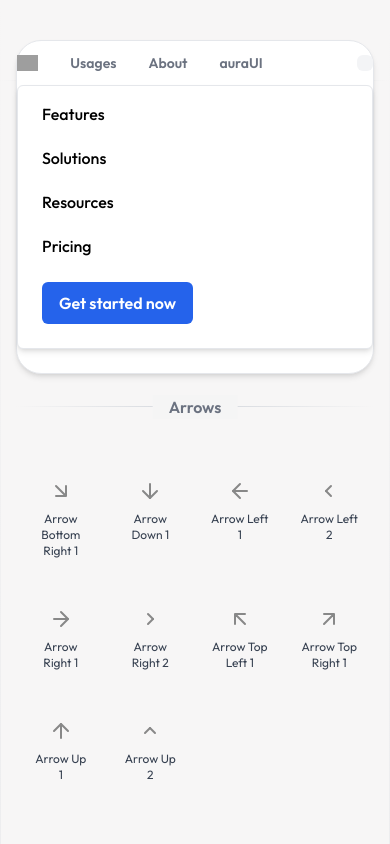
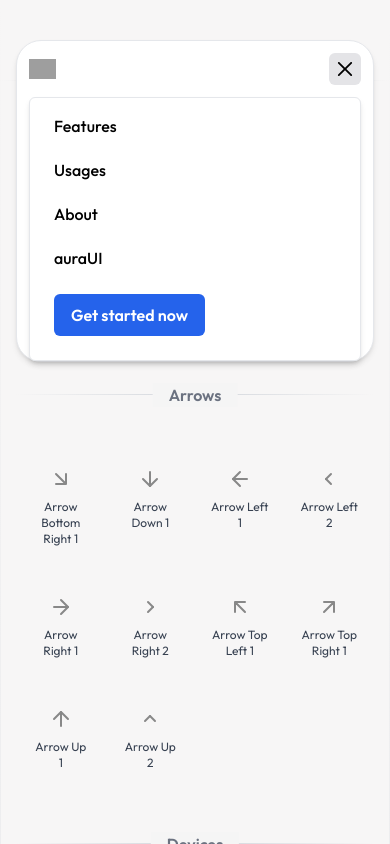
Before and after one commit to Shubham0850/aura-icons, a Next.js app: page / in a window 390 px wide. Both pictures are taken after a click on the button 365 px from the left and 63 px from the top of the page. Shown: the top 844 px of the page. Built offline with nearby package versions, Linux system fonts and the light colour scheme; grey boxes are pictures that could not be loaded.

Commit message:
Responsive: make navbar responsive for mobile devices

```diff
--- a/package.json
+++ b/package.json
@@ -17,7 +17,8 @@
     "next": "15.1.0",
     "path": "^0.12.7",
     "react": "^19.0.0",
-    "react-dom": "^19.0.0"
+    "react-dom": "^19.0.0",
+    "react-icons": "^5.4.0"
   },
   "devDependencies": {
     "@eslint/eslintrc": "^3",
--- a/src/component/Header.tsx
+++ b/src/component/Header.tsx
@@ -1,5 +1,7 @@
 import React, { useRef, useEffect, useState } from "react";
 import Link from "next/link";
+import { FiMenu } from "react-icons/fi";
+import { RxCross2 } from "react-icons/rx";
 
 const styles = {
   link: "text-base font-medium text-black transition-all duration-200 hover:text-blue-600 focus:text-blue-600",
@@ -9,21 +11,27 @@ const styles = {
     "inline-flex justify-center px-4 py-2 text-base font-semibold text-white transition-all duration-200 bg-blue-600 border border-transparent rounded-md items-center hover:bg-blue-700 focus:bg-blue-700",
 };
 
-const Header = ({ searchTerm, setSearchTerm }: { searchTerm: string; setSearchTerm: (term: string) => void }) => {
+const Header = ({
+  searchTerm,
+  setSearchTerm,
+}: {
+  searchTerm: string;
+  setSearchTerm: (term: string) => void;
+}) => {
   const [isMenuOpen, setIsMenuOpen] = useState(false);
   const inputRef = useRef<HTMLInputElement>(null);
 
   useEffect(() => {
     const handleKeyDown = (event: KeyboardEvent) => {
-			if (event.metaKey && event.key === 'k') {
+      if (event.metaKey && event.key === "k") {
         event.preventDefault();
         inputRef.current?.focus();
       }
     };
 
-		window.addEventListener('keydown', handleKeyDown);
+    window.addEventListener("keydown", handleKeyDown);
     return () => {
-			window.removeEventListener('keydown', handleKeyDown);
+      window.removeEventListener("keydown", handleKeyDown);
     };
   }, []);
 
@@ -32,49 +40,48 @@ const Header = ({ searchTerm, setSearchTerm }: { searchTerm: string; setSearchTe
   };
 
   return (
-		<header className="pb-6 bg-white lg:pb-0 max-w-5xl mx-auto shadow-md border rounded-[25px] m-4">
-			<div className="mx-auto sm:px-4 lg:px-4">
-				{/* lg+ */}
+    <header className="bg-white shadow-md border rounded-[25px] m-4 max-w-5xl mx-auto">
+      <div className="px-3 sm:px-4 lg:px-4">
         <nav className="flex items-center justify-between py-3">
           <div className="flex items-center space-x-8">
             <div className="flex-shrink-0">
               <Link href="#" title="Aura UI" className="flex">
                 <img
-									className="w-auto h-4 lg:h-6"
+                  className="w-auto h-5 lg:h-6"
                   src="https://www.auraui.com/logo-light.png"
                   alt="Aura UI Logo"
                 />
               </Link>
-
             </div>
 
-						<Link href="/usages" className="text-sm font-semibold text-gray-500">
+            <div className="hidden lg:flex space-x-4">
+              <Link href="/usages" className={styles.link}>
                 Usages
               </Link>
-						<Link href="/about" className="text-sm font-semibold text-gray-500">
+              <Link href="/about" className={styles.link}>
                 About
               </Link>
-						<a href="https://www.auraui.com" target="_blank" rel="noreferrer" className="text-sm font-semibold text-gray-500">
+              <Link
+                href="https://www.auraui.com"
+                target="_blank"
+                rel="noreferrer"
+                className={styles.link}
+              >
                 auraUI
-						</a>
+              </Link>
+            </div>
           </div>
 
           <button
             type="button"
-						className="inline-flex p-2 text-black transition-all duration-200 rounded-md lg:hidden focus:bg-gray-100 hover:bg-gray-100"
+            className="inline-flex p-1 bg-zinc-200 text-black transition-all duration-200 rounded-md lg:hidden"
             onClick={toggleMenu}
           >
-						{/* {isMenuOpen ? (
-              <FiX className="w-6 h-6" />
-            ) : (
-              <FiMenu className="w-6 h-6" />
-            )} */}
+            {isMenuOpen ? <RxCross2 size={24} /> : <FiMenu size={24} />}
           </button>
 
           <div className="hidden lg:flex lg:items-center lg:ml-auto lg:space-x-5">
-						<div>
-							{/* Search Input */}
-							<div className="max-w-2xl mx-auto relative">
+            <div className="relative max-w-2xl mx-auto">
               <input
                 type="text"
                 ref={inputRef}
@@ -92,27 +99,32 @@ const Header = ({ searchTerm, setSearchTerm }: { searchTerm: string; setSearchTe
                 ⌘ K
               </span>
             </div>
-						</div>
             <div className="flex space-x-4">
               <div className="flex items-center p-2 border border-gray-200 justify-center rounded-xl bg-white shadow-sm">
-								{/* Replace with your actual icons. Here is an example X (ex-Twitter) SVG */}
-								<img src="/icons/general/home-1.svg" alt="GitHub" className="w-5 h-5 text-gray-400" />
+                <img
+                  src="/icons/general/home-1.svg"
+                  alt="Home"
+                  className="w-5 h-5 text-gray-400"
+                />
               </div>
-
               <div className="flex items-center justify-center p-2 border border-gray-200 rounded-xl bg-white shadow-sm">
-								{/* GitHub Icon */}
-								<img src="/icons/general/home-1.svg" alt="GitHub" className="w-5 h-5 text-gray-400" />
+                <img
+                  src="/icons/general/home-1.svg"
+                  alt="GitHub"
+                  className="w-5 h-5 text-gray-400"
+                />
               </div>
-
               <div className="flex items-center justify-center p-2 border border-gray-200 rounded-xl bg-white shadow-sm">
-								{/* Discord Icon */}
-								<img src="/icons/general/home-1.svg" alt="GitHub" className="w-5 h-5 text-gray-400" />
+                <img
+                  src="/icons/general/home-1.svg"
+                  alt="Discord"
+                  className="w-5 h-5 text-gray-400"
+                />
               </div>
             </div>
           </div>
         </nav>
 
-				{/* xs to lg */}
         {isMenuOpen && (
           <nav className="pt-4 pb-6 bg-white border border-gray-200 rounded-md shadow-md lg:hidden">
             <div className="flow-root">
@@ -120,19 +132,24 @@ const Header = ({ searchTerm, setSearchTerm }: { searchTerm: string; setSearchTe
                 <Link href="#" className={styles.mobileLink} title="Features">
                   Features
                 </Link>
-								<Link href="#" className={styles.mobileLink} title="Solutions">
-									Solutions
+                <Link href="#" className={styles.mobileLink}>
+                  Usages
                 </Link>
-								<Link href="#" className={styles.mobileLink} title="Resources">
-									Resources
+                <Link href="#" className={styles.mobileLink}>
+                  About
                 </Link>
-								<Link href="#" className={styles.mobileLink} title="Pricing">
-									Pricing
+                <Link
+                  href="https://www.auraui.com"
+                  target="_blank"
+                  rel="noreferrer"
+                  className={styles.mobileLink}
+                >
+                  auraUI
                 </Link>
               </div>
             </div>
 
-						<div className="px-6  mt-6">
+            <div className="px-6 mt-6">
               <Link href="#" className={styles.joinButton} role="button">
                 Get started now
               </Link>
```
Also changed, not shown: 1 other file (tests, documents, lock files or other folders). Lines whose indentation alone changed are shown as unchanged.
